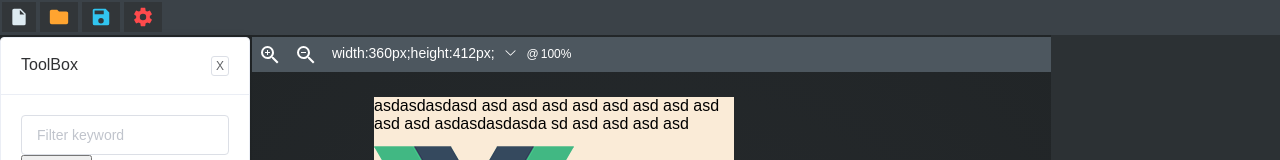
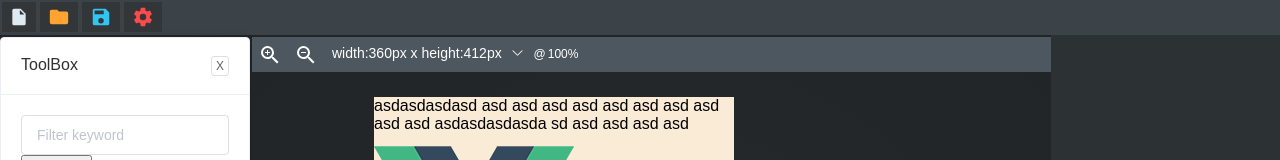
Before and after one commit to tmilost/Web_design_tool, a Vue app: page /#/ in a window 1280 px wide. Shown: the top 160 px of the page. Built offline with nearby package versions, Linux system fonts and the light colour scheme.

Commit message:
device value representation

```diff
--- a/src/components/CenterPanel.vue
+++ b/src/components/CenterPanel.vue
@@ -24,7 +24,7 @@
       </svg>
       <el-dropdown>
         <span class="el-dropdown-link">
-          {{ deviceSizeValue }}
+          {{ changeString(deviceSizeValue) }}
           <i class="el-icon-arrow-down el-icon--right"></i>
         </span>
         <el-dropdown-menu slot="dropdown">
@@ -156,6 +156,16 @@ export default {
         this.deviceNames.indexOf(deviceName)
       ];
     },
+    changeString(str) {
+      var i = str.indexOf(";");
+      str = str.split("");
+
+      str[i] = " x ";
+      var c = str.indexOf(";");
+      str[c] = "  ";
+      str = str.join("");
+      return str;
+    },
   },
   computed: {
     zoomChange() {
```
